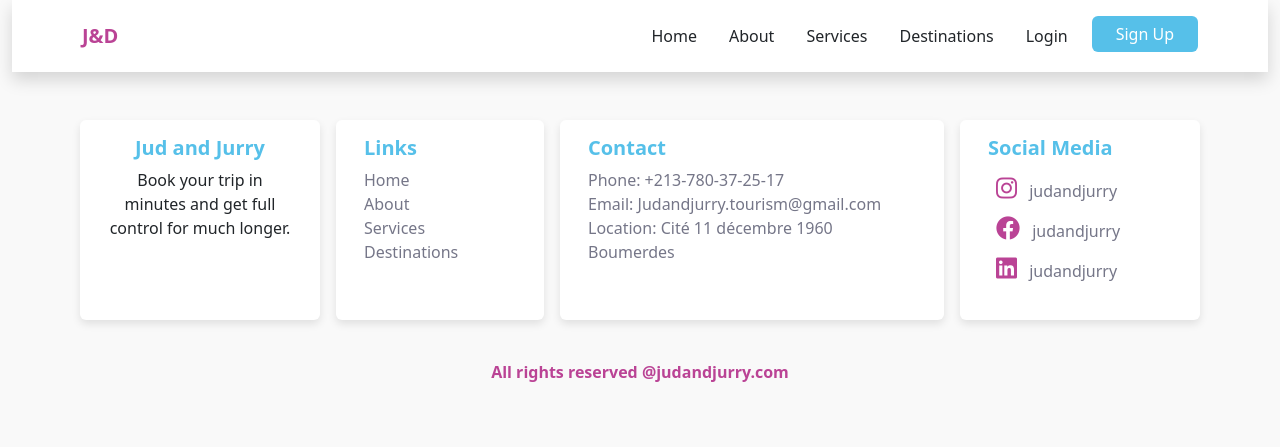
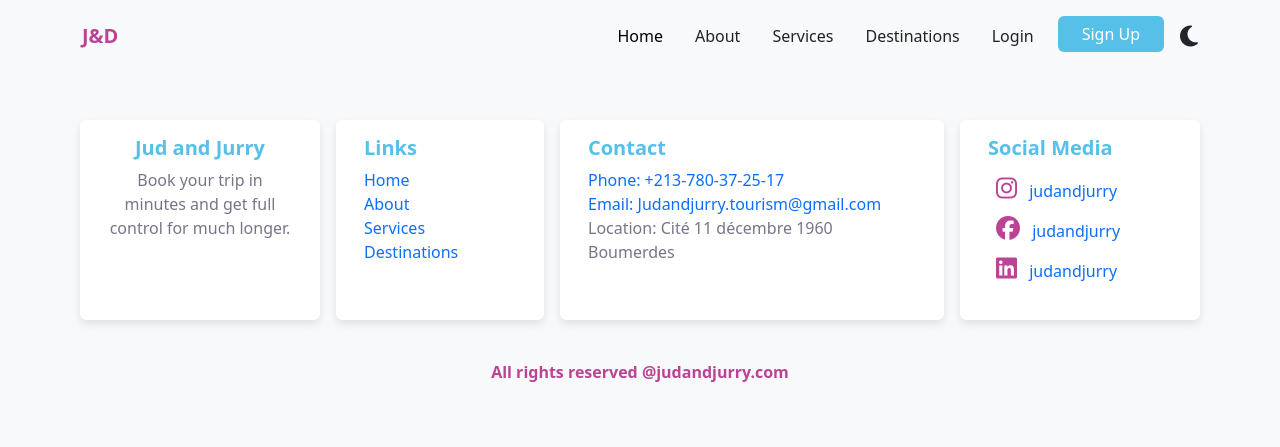
Before and after one commit to Houria-hs/travel-website, a Django app: template templates/base.html in a window 1280 px wide. Shown: the top 447 px of the page. Run offline with Django 3.2, Linux system fonts and the light colour scheme; the template is opened without the code that fills it, so the values that code supplies are empty.

Commit message:
frontend-break : added dark-mode option

```diff
--- /dev/null
+++ b/static/index.js
@@ -0,0 +1,17 @@
+
+
+let icon = document.getElementById('light');
+
+icon.onclick = function(){
+    document.body.classList.toggle('dark-mode');
+    if(document.body.classList.contains('dark-mode')){
+        icon.classList.remove('fa-moon')
+        icon.classList.add('fa-sun')
+        icon.style.color = '#fff';
+    }
+    else{
+        icon.classList.remove('fa-sun')
+        icon.classList.add('fa-moon')
+        icon.style.color = '#000';
+    }
+}
--- /dev/null
+++ b/static/style.css
@@ -0,0 +1,5 @@
+*{
+    margin : 0;
+    padding: 0;
+    box-sizing: border-box;
+}
--- a/templates/base.html
+++ b/templates/base.html
@@ -8,13 +8,15 @@
     <meta name="viewport" content="width=device-width, initial-scale=1.0">
     <link href="https://cdnjs.cloudflare.com/ajax/libs/font-awesome/6.0.0/css/all.min.css" rel="stylesheet">
     <link rel="stylesheet" href="https://cdnjs.cloudflare.com/ajax/libs/animate.css/4.1.1/animate.min.css">
+    <link rel="stylesheet" href="https://cdnjs.cloudflare.com/ajax/libs/font-awesome/6.5.0/css/all.min.css" integrity="sha512-d...mLo==" crossorigin="anonymous" referrerpolicy="no-referrer" />
+    <link rel="stylesheet" href="{ static '../static/style.css'}">
     <title>jud and djurry</title>
 </head>
 <body>
     <!-- navbar -->
-    <section class="nav-section" style="background-color: #f9f9f9;">
-        <div class="container-fluid">
-            <nav class="navbar navbar-expand-lg shadow py-3 bg-white">
+    <section class="nav-section" style="background-color: var(--primary-color);">
+        <div class="container-fluid ">
+            <nav class="navbar navbar-expand-lg  py-3" style="background-color: var(--primary-color);">
                 <div class="container">
                     <a class="navbar-brand fw-bold" href="#" style="color: #ba4395;">
                     J&D
@@ -25,53 +27,61 @@
                     <div class="collapse navbar-collapse justify-content-end" id="navbarNav">
                         <ul class="navbar-nav gap-3">
                             <li class="nav-item">
-                                <a class="nav-link active text-dark" href="{% url 'home' %}">Home</a>
+                                <a class="nav-link active" href="{% url 'home' %}">Home</a>
                             </li>
                             <li class="nav-item">
-                                <a class="nav-link text-dark" href="#">About</a>
+                                <a class="nav-link " href="#">About</a>
                             </li>
                             <li class="nav-item">
-                                <a class="nav-link text-dark" href="#">Services</a>
+                                <a class="nav-link " href="#">Services</a>
                             </li>
                             <li class="nav-item">
-                                <a class="nav-link text-dark" href="#">Destinations</a>
+                                <a class="nav-link " href="#">Destinations</a>
                             </li>
                             {% if user.is_authenticated %}
                             <li class="nav-item">
-                                <a class="nav-link text-dark" href="{% url 'logout' %}">logout</a>
+                                <a class="nav-link" href="{% url 'logout' %}">logout</a>
                             </li>
                             <li class="nav-item">
                                 <a class="btn btn-primary px-4" href="{% url 'Register' %}" style="background-color: #56c0e9; border: none;">Sign Up</a>
                             </li>
                             {% else %}
                             <li class="nav-item">
-                                <a class="nav-link text-dark" href="{% url 'login' %}">Login</a>
+                                <a class="nav-link " href="{% url 'login' %}">Login</a>
                             </li>
                             <li class="nav-item">
                                 <a class="btn btn-primary px-4" href="{% url 'Register' %}" style="background-color: #56c0e9; border: none;">Sign Up</a>
                             </li>
                             {% endif %}
-
+                            <li class="nav-item d-flex align-items-center">
+                                <i id="light" class="fa-solid fa-moon"></i>
+                            </li>
                         </ul>
                     </div>
                 </div>
             </nav>
         </div>
     </section>
+    {% if messages %}
+    {% for message in messages %}
+    <div class="alert alert-primary text-center  animate__animated animate__fadeIn" role="alert">
+        {{ message }}
+    </div>
+    {% endfor %}
+{% endif %}
 
-    {% block content%}
-
-    {% endblock %}
+{% block content%}
+{% endblock %}
 
     <!-- footer -->
 
-    <section class="footer-section py-5" style="background-color: #f9f9f9;">
+    <section class="footer-section py-5" style="background-color: var(--primary-color);">
         <div class="container">
             <div class="row d-flex flex-wrap justify-content-center">
                 <div class="card mx-2 mb-3" style="max-width: 15rem; border: none; box-shadow: 0 4px 8px rgba(0, 0, 0, 0.1);">
                     <div class="card-body text-center">
                         <h5 class="card-title" style="color: #56c0e9; font-weight: bold;">Jud and Jurry</h5>
-                        <p class="card-text">Book your trip in minutes and get full control for much longer.</p>
+                        <p class="card-text" style="color: var(--third-color);">Book your trip in minutes and get full control for much longer.</p>
                     </div>
                 </div>
                 <div class="card mx-2 mb-3" style="max-width: 13rem; border: none; box-shadow: 0 4px 8px rgba(0, 0, 0, 0.1);">
@@ -131,12 +141,21 @@
     <!-- bootstrap -->
     <link href="https://cdn.jsdelivr.net/npm/bootstrap@5.3.3/dist/css/bootstrap.min.css" rel="stylesheet" integrity="sha384-QWTKZyjpPEjISv5WaRU9OFeRpok6YctnYmDr5pNlyT2bRjXh0JMhjY6hW+ALEwIH" crossorigin="anonymous">
     <script src="https://cdn.jsdelivr.net/npm/bootstrap@5.3.3/dist/js/bootstrap.bundle.min.js" integrity="sha384-YvpcrYf0tY3lHB60NNkmXc5s9fDVZLESaAA55NDzOxhy9GkcIdslK1eN7N6jIeHz" crossorigin="anonymous"></script>
+    <!-- javaScript -->
+    <script src="{% static '../static/index.js' %}"></script>
 </body>
 </html>
-
-<!-- css -->
-
 <style>
+.dark-mode{
+    --primary-color : #222;
+    --secondary-color : #f8f9fa ;
+    --third-color:#757688 ;
+}
+    :root{
+    --primary-color : #f8f9fa;
+    --secondary-color : #222 ;
+    --third-color:#757688 ;
+}
     .navbar-nav .nav-link:hover {
     color: #ba4395 !important;
 }
@@ -144,10 +163,12 @@
 .btn-primary:hover {
     background-color: #ba4395 !important;
 }
-a{
-    color: #757688;
+.nav-link {
+    color: var(--secondary-color);
 }
 i{
     font-size: x-large;
 }
+
+
 </style>
```
Also changed, not shown: templates/home.html (+30 -20 lines).
